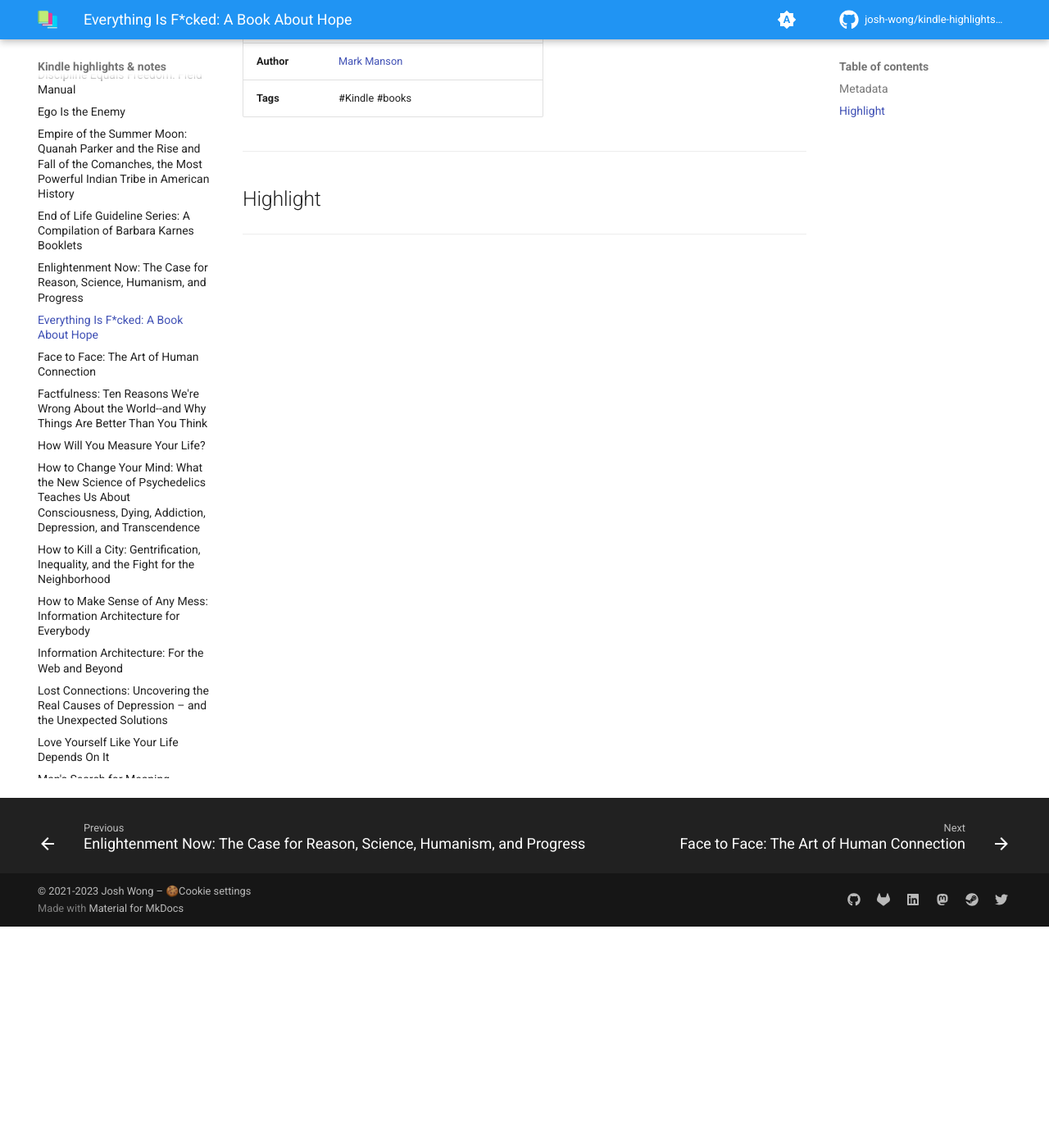
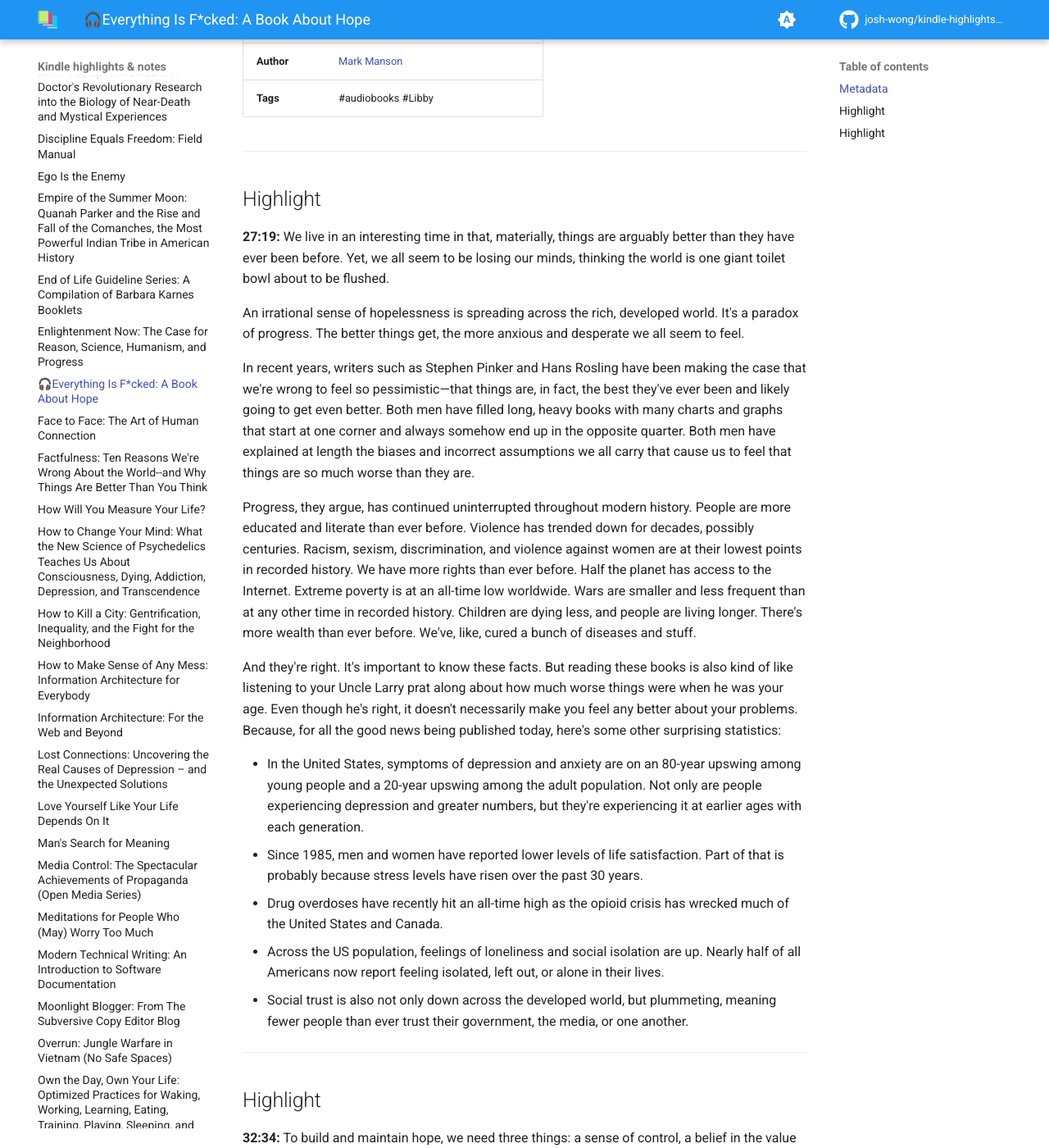
Before and after one commit to josh-wong/kindle-highlights-notes, an MkDocs documentation site: the page built from docs/Everything Is F_cked.md, in a window 1280 px wide and 1400 px high, scrolled down 270 px. Shown: the whole window at 82% size. Built offline with MkDocs 1.6.1 and Material for MkDocs 9.7.7, drawn with Linux system fonts in a browser that asks for light colours; comment, search, counter and statistics services are not loaded; some of the changed text lies outside the part shown.

Commit message:
Update highlights and notes

```diff
--- a/docs/Everything Is F_cked.md
+++ b/docs/Everything Is F_cked.md
@@ -1,4 +1,4 @@
-# Everything Is F\*cked: A Book About Hope
+# 🎧Everything Is F\*cked: A Book About Hope
 
 ## Metadata
 
@@ -6,13 +6,38 @@
 | ---------- | ---------- |
 | **Title** | [Everything Is F\*cked: A Book About Hope](https://www.amazon.com/Everything-cked-About-Subtle-Giving-ebook/dp/B07DTJ8YNJ/ref=tmm_kin_swatch_0?_encoding=UTF8&qid=&sr=) |
 | **Author** | [Mark Manson](https://www.amazon.com/Mark-Manson/e/B00BIJOMOC/ref=dp_byline_cont_ebooks_1) |
-| **Tags** | #Kindle #books |
+| **Tags** | #audiobooks #Libby |
 
 ---
 
 ## Highlight
+**27:19:** We live in an interesting time in that, materially, things are arguably better than they have ever been before. Yet, we all seem to be losing our minds, thinking the world is one giant toilet bowl about to be flushed.
 
+An irrational sense of hopelessness is spreading across the rich, developed world. It's a paradox of progress. The better things get, the more anxious and desperate we all seem to feel.
 
+In recent years, writers such as Stephen Pinker and Hans Rosling have been making the case that we're wrong to feel so pessimistic—that things are, in fact, the best they've ever been and likely going to get even better. Both men have filled long, heavy books with many charts and graphs that start at one corner and always somehow end up in the opposite quarter. Both men have explained at length the biases and incorrect assumptions we all carry that cause us to feel that things are so much worse than they are.
 
+Progress, they argue, has continued uninterrupted throughout modern history. People are more educated and literate than ever before. Violence has trended down for decades, possibly centuries. Racism, sexism, discrimination, and violence against women are at their lowest points in recorded history. We have more rights than ever before. Half the planet has access to the Internet. Extreme poverty is at an all-time low worldwide. Wars are smaller and less frequent than at any other time in recorded history. Children are dying less, and people are living longer. There's more wealth than ever before. We've, like, cured a bunch of diseases and stuff.
+
+And they're right. It's important to know these facts. But reading these books is also kind of like listening to your Uncle Larry prat along about how much worse things were when he was your age. Even though he's right, it doesn't necessarily make you feel any better about your problems. Because, for all the good news being published today, here's some other surprising statistics:
+
+- In the United States, symptoms of depression and anxiety are on an 80-year upswing among young people and a 20-year upswing among the adult population. Not only are people experiencing depression and greater numbers, but they're experiencing it at earlier ages with each generation.
+- Since 1985, men and women have reported lower levels of life satisfaction. Part of that is probably because stress levels have risen over the past 30 years.
+- Drug overdoses have recently hit an all-time high as the opioid crisis has wrecked much of the United States and Canada.
+- Across the US population, feelings of loneliness and social isolation are up. Nearly half of all Americans now report feeling isolated, left out, or alone in their lives.
+- Social trust is also not only down across the developed world, but plummeting, meaning fewer people than ever trust their government, the media, or one another.
 
 ---
+
+## Highlight
+**32:34:** To build and maintain hope, we need three things: a sense of control, a belief in the value of something, and a community.
+
+"Control" means we feel as though we’re in control of our own life, that we can affect our fate.
+
+“Values” means we find something important enough to work toward—something better that’s worth striving for.
+
+“Community” means we are part of a group that values the same things we do and is working toward achieving those things.
+
+Without a community, we feel isolated, and our values cease to mean anything. Without values, nothing appears worth pursuing. And without control, we feel powerless to pursue anything. Lose any of the three, and you lose the other two. Lose any of the three, and you lose hope.
+
+---
```
Also changed, not shown: docs/Conscious.md (+2 -2 lines), docs/The 7 Habits of Highly Effective People Infographics Edition.md (renamed from docs/The Stephen R. Covey Interactive Reader.md, +6 -4 lines), docs/The Sacred Mushroom and the Cross.md (+1 -1 lines), docs/index.md (+1 -0 lines).
